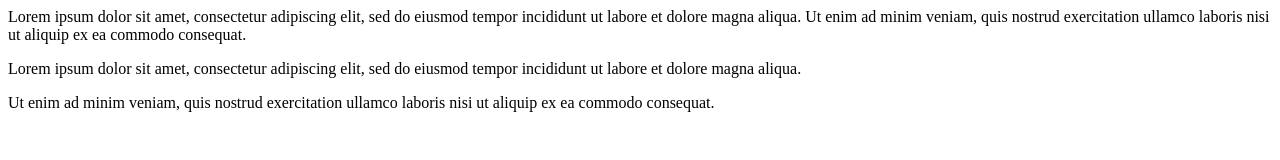
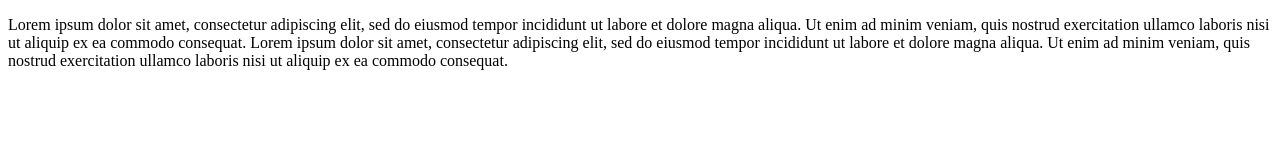
Before and after one commit to BriannaSerrano/working_with_text_260ct2023, a plain HTML site: page Article/exercise_1.html in a window 1280 px wide. Drawn offline with Linux system fonts and the light colour scheme.

Commit message:
feat: finish task

```diff
--- a/Article/exercise_1.html
+++ b/Article/exercise_1.html
@@ -1,16 +1,19 @@
-Lorem ipsum dolor sit amet, consectetur adipiscing elit, sed do eiusmod tempor incididunt ut labore et dolore magna aliqua.
+<!DOCTYPE html>
+<html lang="en">
+<head>
+  <meta charset="UTF-8">
+  <meta name="viewport" content="width=device-width, initial-scale=1.0">
+  <title>Document</title>
+</head>
+<body>
+  <p>Lorem ipsum dolor sit amet, consectetur adipiscing elit, sed do eiusmod tempor incididunt ut labore et dolore magna aliqua.
 
     Ut enim ad minim veniam, quis nostrud exercitation ullamco laboris nisi ut aliquip ex ea commodo consequat.
-  </body>
+
+    Lorem ipsum dolor sit amet, consectetur adipiscing elit, sed do eiusmod tempor
+  incididunt ut labore et dolore magna aliqua.
+
+    Ut enim ad minim veniam, quis nostrud exercitation ullamco laboris
+  nisi ut aliquip ex ea commodo consequat.</p>
+</body>
 </html>
-<html>
-  <head>
-  </head>
-  <body>
-    <p>Lorem ipsum dolor sit amet, consectetur adipiscing elit, sed do eiusmod tempor
-  incididunt ut labore et dolore magna aliqua.</p>
-
-    <p>Ut enim ad minim veniam, quis nostrud exercitation ullamco laboris
-  nisi ut aliquip ex ea commodo consequat.</p>
-  </body>
-</html>
```
Also changed, not shown: Article/exercise_10.html (+11 -1 lines), Article/exercise_2.html (+5 -1 lines), Article/exercise_3.html (+5 -1 lines), Article/exercise_4.html (+10 -6 lines), Article/exercise_5.html (+10 -6 lines), Article/exercise_6.html (+10 -6 lines), Article/exercise_7.html (+10 -6 lines), Article/exercise_8.html (+10 -6 lines), Article/exercise_9.html (+5 -1 lines).
